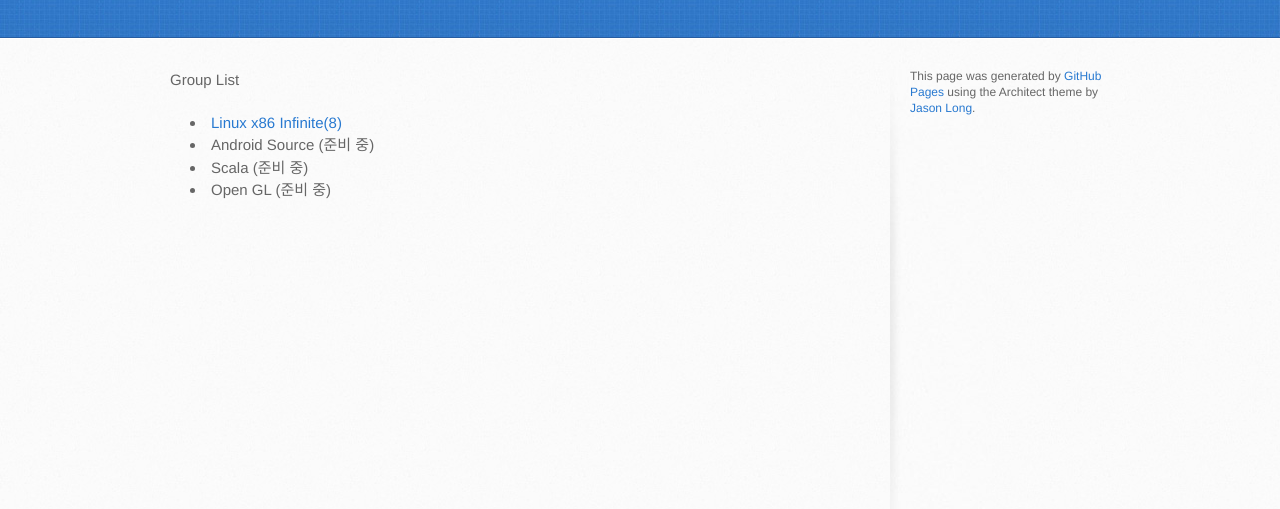
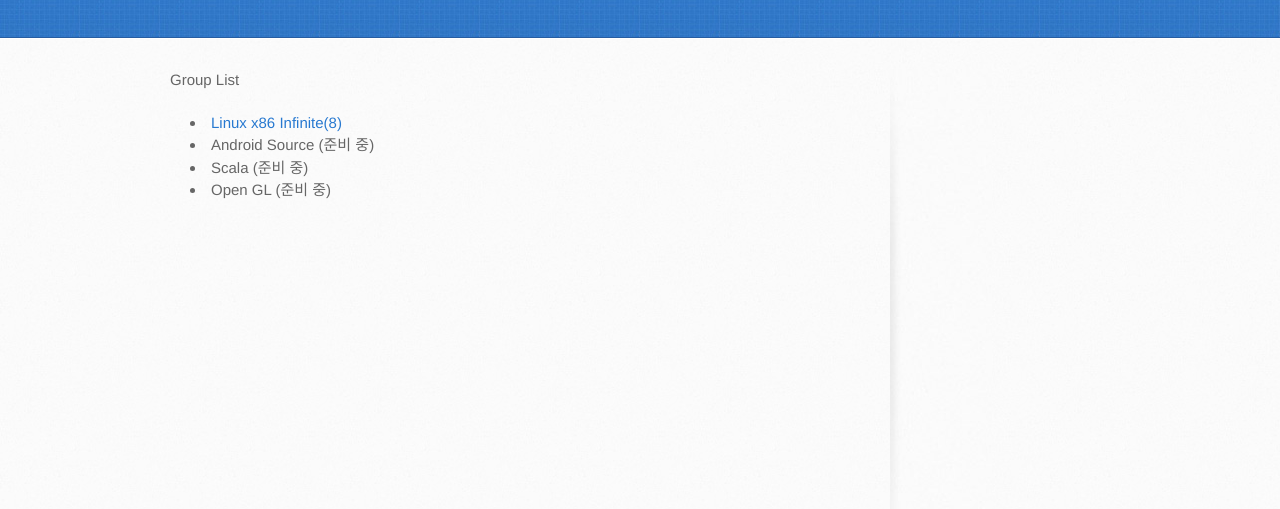
Before and after one commit to opsg/opsg.github.com, a plain HTML site: page index.html in a window 1280 px wide. Shown: the part 201-710 px from the top of the page. Drawn offline with Linux system fonts and the light colour scheme.

Commit message:
Update index.html

```diff
--- a/index.html
+++ b/index.html
@@ -41,8 +41,9 @@
 
         <aside id="sidebar">
 
-
-          <p>This page was generated by <a href="pages.github.com">GitHub Pages</a> using the Architect theme by <a href="http://twitter.com/jasonlong">Jason Long</a>.</p>
+<!--
+          <p>This page was generated by <a href="pages.github.com">GitHub Pages</a> using the Architect theme by <a href="http://twitter.com/jasonlong">Jason Long</a>.</p>\
+          -->
         </aside>
       </div>
     </div>
```
